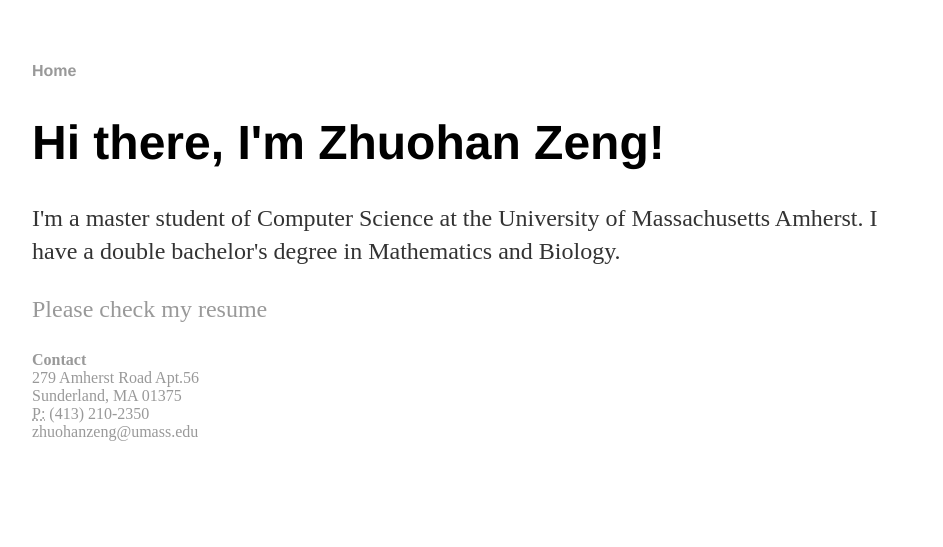
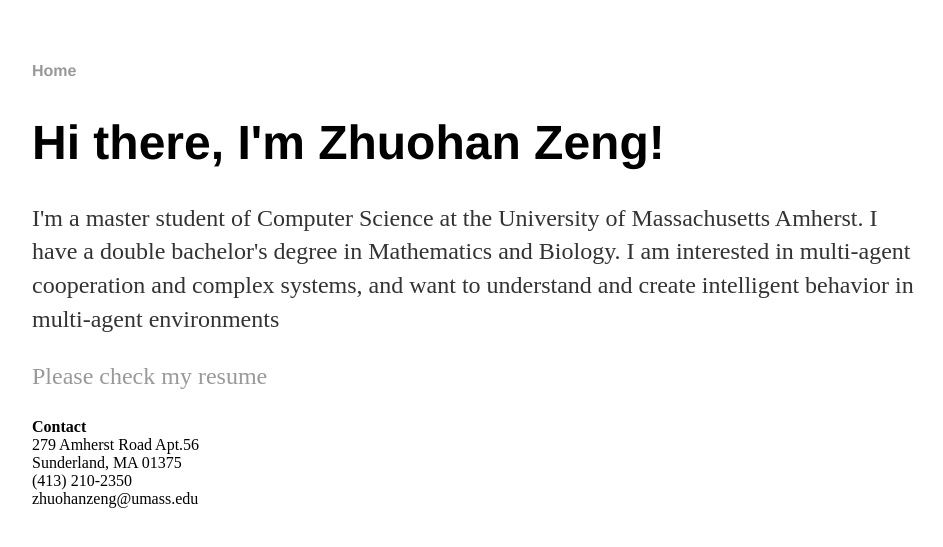
Before and after one commit to navallo/navallo.github.io, a Jekyll site: the page built from index.html, in a window 1280 px wide. Shown: the top 547 px of the page, without its empty margins (160-1103 px from the left). Built offline with Jekyll 4.4.1, drawn with Linux system fonts in a browser that asks for light colours.

Commit message:
Add files via upload

```diff
--- a/index.html
+++ b/index.html
@@ -5,13 +5,13 @@ title: Zhuohan Zeng
 
 		<div class="blurb">
 			<h1>Hi there, I'm Zhuohan Zeng!</h1>
-			<p>I'm a master student of Computer Science at the University of Massachusetts Amherst. I have a double bachelor's degree in Mathematics and Biology.</p>
-			<p><a href="/cv">Please check my resume</p>
+			<p>I'm a master student of Computer Science at the University of Massachusetts Amherst. I have a double bachelor's degree in Mathematics and Biology. I am interested in multi-agent cooperation and complex systems, and want to understand and create intelligent behavior in multi-agent environments</p>
+			<p><a href="./zhuohanzeng_resume.pdf">Please check my resume</a></p>
 		</div>
 		<div>
 			<strong>Contact</strong><br>
 			279 Amherst Road Apt.56<br>
 			Sunderland, MA 01375<br>
-			<abbr title="phone">P:</abbr> (413) 210-2350<br>
+			<abbr title="phone"></abbr> (413) 210-2350<br>
 			<span class="obfuscate">zhuohanzeng@umass.edu</span>
 		</div>
```
Also changed, not shown: 1 other file.
